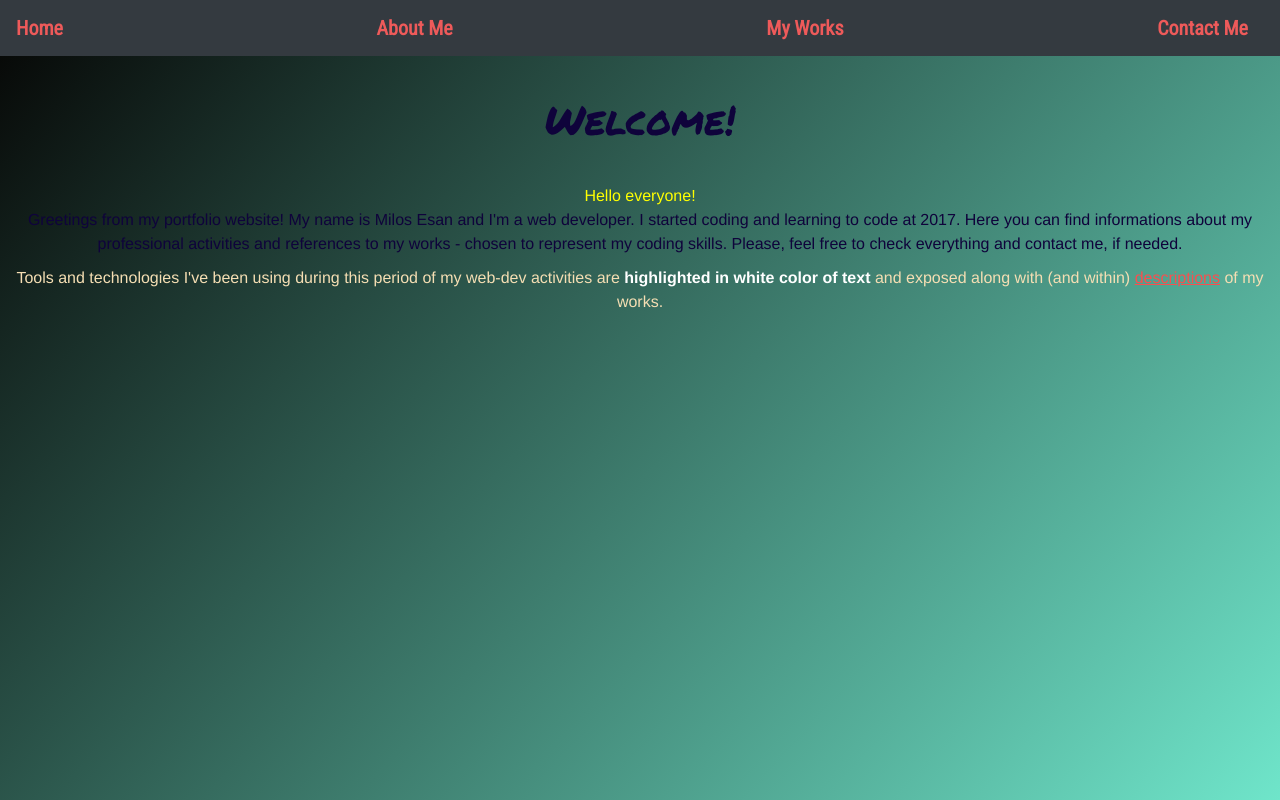
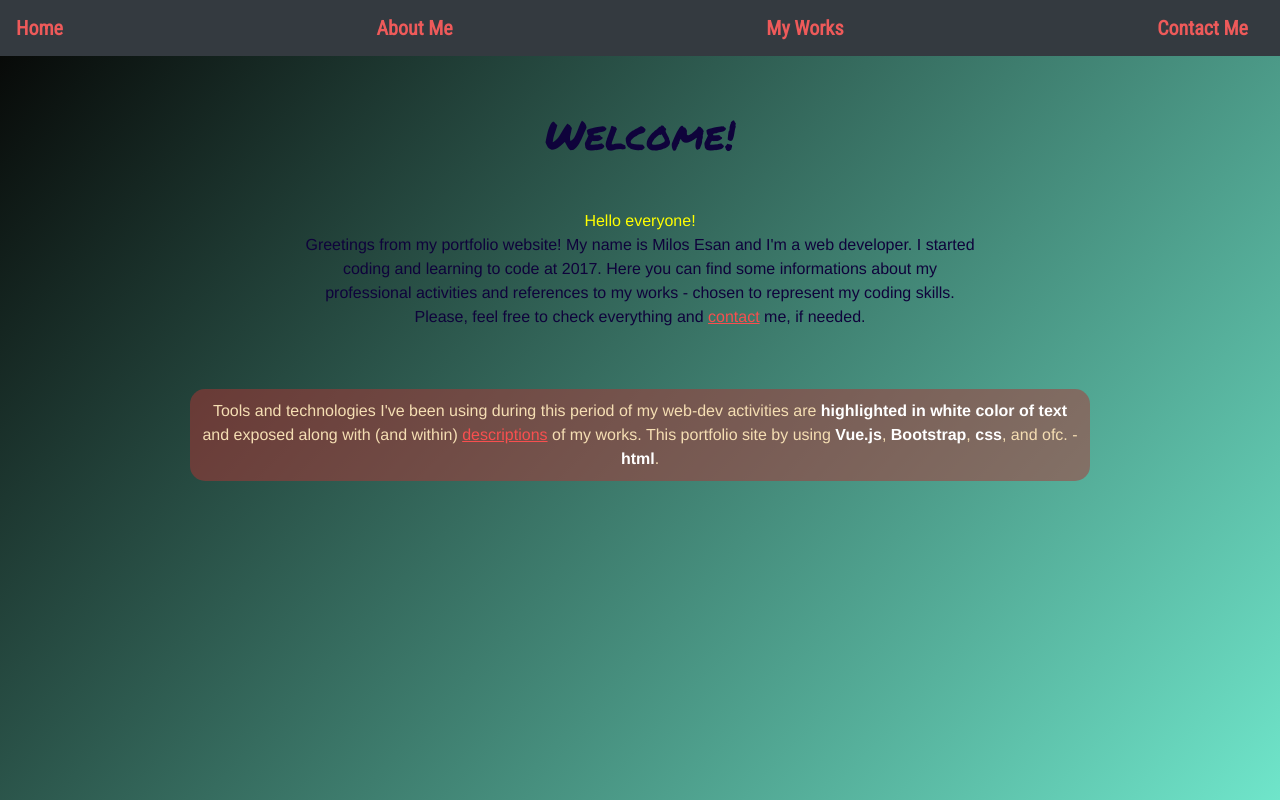
Before and after one commit to MilosEsan/portfolio-em, a Vue app: page / in a window 1280 px wide. Built offline with nearby package versions, Linux system fonts and the light colour scheme; a web font is replaced by a local one.

Commit message:
work-in-progress

```diff
--- a/src/components/details.vue
+++ b/src/components/details.vue
@@ -13,6 +13,7 @@
     <a>
       <img v-bind:class="{'img': live}" @click="live_open" :src="this.img" />
     </a>
+    <p class="switch" ref="switch" :style="{visibility: warning ? 'visible' : 'hiden'}"> Only description of this work is available here. You can also check the source code on git, or check the rest of my works from <a href='/projects'>projects</a> list.</p>
     <h4>Description :</h4>
     <article>{{ this.description }}</article>
     <div class="ul">
@@ -35,12 +36,19 @@ export default {
       features: this.$route.params.features,
       live: this.$route.params.live,
       git: this.$route.params.git,
+
+      warning: false,
+
     };
   },
 
   methods: {
     live_open() {
+
       if (this.live != false) window.open(this.live);
+      else {
+        this.warning = true;
+      }
     },
     git_open() {
       window.open(this.git);
@@ -131,6 +139,37 @@ article {
   margin-right: 200px;
 }
 
+.switch {
+  transition: all 0.3s;
+  font-weight: bold;
+  border-radius: 10px;
+  font-size: 13px;
+  padding: 10px;
+font-family: Roboto Condensed, sans-serif;
+background-color: rgba(175, 53, 53, 0.8);
+   position:relative;
+  display:block;
+  color: yellow;
+    height: 100px;
+    width: 300px;
+    margin-right: auto;
+    margin-left: auto;
+    z-index: 99;
+    margin-top: -150px;
+    margin-bottom: 200px;
+    visibility: hidden;
+  }
+
+  .switch a {
+
+      color: wheat;
+      text-decoration: underline;
+
+      &:hover{
+        color: yellow;
+      }
+  }
+
 @media (min-width: 350px) and (max-width: 700px) {
   h1 {
     small {
@@ -164,6 +203,10 @@ article {
     height: 250px;
   }
 
+  .switch {
+
+  }
+
   ul {
     margin: 20px;
     text-align: left;
--- a/src/components/home.vue
+++ b/src/components/home.vue
@@ -5,14 +5,15 @@
       <span>Hello everyone!</span> <br />
       Greetings from my portfolio website! My name is Milos Esan and I'm a web
       developer. I started coding and learning to code at 2017. Here you can
-      find informations about my professional activities and references to my
+      find some informations about my professional activities and references to my
       works - chosen to represent my coding skills. Please, feel free to check
-      everything and contact me, if needed.
+      everything and <a href="/contact">contact</a> me, if needed.
     </article>
     <p>
       Tools and technologies I've been using during this period of my web-dev
       activities are <b>highlighted in white color of text</b> and exposed along
       with (and within) <a href="/projects">descriptions</a> of my works.
+      This portfolio site by using <b>Vue.js</b>, <b>Bootstrap</b>, <b>css</b>, and ofc. - <b>html</b>.
     </p>
   </div>
 </template>
@@ -21,24 +22,43 @@
 export default {};
 </script>
 
-<style lang="scss" scoped></style>
 
 <style lang="scss" scoped>
+div {
+  padding: 15px;
+}
 h1 {
   font-family: "Permanent Marker", cursive;
   margin-bottom: 40px;
 }
 
 article {
-  margin: 10px;
+  transition: all 0.5s ease;
+
+  padding: 10px;
+  margin-top: 20px;
+  margin-bottom: 20px;
+  margin-right: auto;
+  margin-left: auto;
+  max-width: 700px;
+
   span {
     color: yellow;
   }
 }
 
 p {
-  margin: 10px;
+  padding: 10px;
+  margin-top: 50px;
+  margin-right: auto;
+  margin-left: auto;
+  max-width: 900px;
+  transition: all 0.7s ease;
+  border-radius: 15px;
+
   color: wheat;
+   padding: 10px;
+background-color: rgba(175, 53, 53, 0.5);
 }
 
 b {
--- a/src/components/projects.vue
+++ b/src/components/projects.vue
@@ -76,6 +76,7 @@ import img3 from "../assets/to-do.png";
 import img4 from "../assets/create-read.png";
 import img5 from "../assets/react-pages.png";
 import img6 from "../assets/concat-script.png";
+import img7 from "../assets/pp-pages.jpg";
 
 export default {
   data() {
@@ -187,6 +188,23 @@ export default {
             "utilizes os module and method <i style='color: white'>system()</i>",
             "commands of <i style='color: white;'>FFMPEG </i> libary are used in this script to make it works",
             "text file as improvised data base",
+          ],
+        },
+        {
+          name: "PP-pages",
+          img: img7,
+          live: false,
+          git: "https://github.com/MilosEsan/pp-pages.git",
+          id: 2.4,
+          describe:
+            "More of custom designs. This work contains several different designs, which are turned to code blocks for different pages",
+          description:
+            "'PP' stands for pixel-perfect design. To make these pages, I used .PSD files to extract colors and font families from design pics. After that, I applied those 'extracts' to make identical design with web-dev tools. Coding part contains different approaches to styling backgrounds. Feel free to check the source code of this project, so you can get more familiar with my style of coding in plain html and css",
+          features: [
+            "Custom <b style='color: white;'>css</b> and <b style='color: white;'>HTML</b> code",
+            "different ways of displaying backgrounds",
+            "<b style='color: white;'>Bootstrap</b> classes utilized in making of responsive mode displaying (pg-3)",
+            "Different color pickers and Photoshop-like tools are used as backup",
           ],
         },
       ],
```
Also changed, not shown: package.json (indentation only), src/assets/pp-pages.jpg (added).
